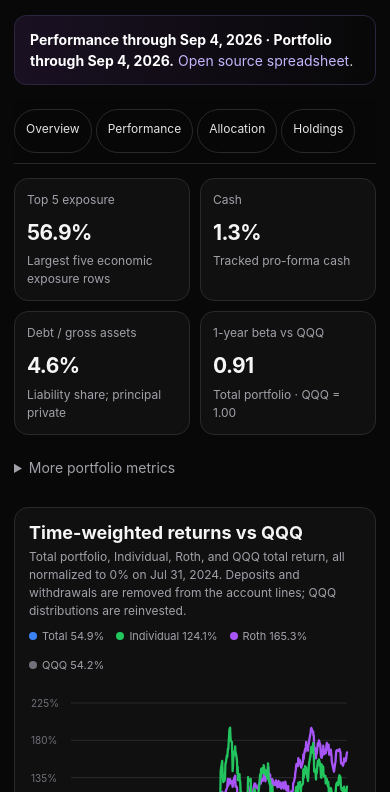
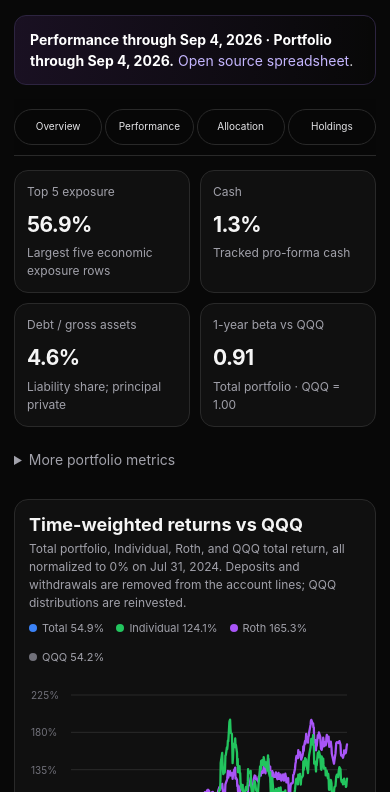
Before and after one commit to samrosenstock10/sam-portfolio-dashboard, a website: page index.html in a window 390 px wide. Shown: the part 52-844 px from the top of the page. Drawn offline with Linux system fonts and the light colour scheme.

Commit message:
Commit mobile navigation CSS to the source artifact

```diff
--- a/index.html
+++ b/index.html
@@ -99,7 +99,7 @@
     @media(max-width:1050px){.metrics{grid-template-columns:repeat(3,1fr)}}
     @media(max-width:760px){.perf-summary,.perf-accounts{grid-template-columns:1fr}.beta-grid{grid-template-columns:repeat(2,minmax(0,1fr))}.perf-summary{gap:8px}.perf-tile{min-height:82px}.skill-row{grid-template-columns:88px minmax(0,1fr) 42px}.shell{padding:20px 14px 44px}.grid{grid-template-columns:1fr}.full{grid-column:auto}.metrics{grid-template-columns:repeat(2,1fr)}header{display:block}.bar-row{grid-template-columns:minmax(86px,112px) minmax(0,1fr) 45px;gap:7px}.bar-name{font-size:11px}.axis-note{margin-left:119px;margin-right:52px}.donut-wrap{grid-template-columns:140px 1fr}.donut{width:135px;height:135px}.donut:after{inset:27px}.card{padding:14px}.table-card{padding:0}.table-head{padding:14px}.chart-scroll{max-height:520px}.return-chart-wrap{height:270px}}
     @media(max-width:430px){h1{font-size:26px}.metric{min-height:82px;padding:12px}.metric-value{font-size:21px}.donut-wrap{grid-template-columns:1fr}.donut{margin:auto}.bar-row{grid-template-columns:88px minmax(0,1fr) 42px}.axis-note{display:none}}
-    .section-nav{position:sticky;top:0;z-index:20;display:flex;gap:6px;flex-wrap:wrap;padding:10px 0;background:rgba(8,8,8,.96);border-bottom:1px solid var(--line);margin-bottom:14px}.section-nav a{padding:10px 16px;min-height:44px;border-radius:999px;border:1px solid var(--line);color:#e4e4e7}.section-nav a:hover,.section-nav a:focus-visible{background:#202024;text-decoration:none}.more-metrics{margin:8px 0 18px;color:var(--muted)}.more-metrics summary{padding:8px 0;cursor:pointer;width:fit-content;min-height:40px}.view-all{margin-top:15px;min-height:44px;padding:10px 16px;border:1px solid #52525b;border-radius:999px;background:var(--panel2);color:var(--text);font:inherit;cursor:pointer}.metric-help{color:#a1a1aa;font-size:12px}[id]{scroll-margin-top:85px}button:focus-visible,a:focus-visible,summary:focus-visible{outline:2px solid #c4b5fd;outline-offset:3px}[hidden]{display:none!important}@media(prefers-reduced-motion:reduce){html{scroll-behavior:auto}}@media(max-width:430px){.section-nav{gap:4px}.section-nav a{padding:10px 11px;font-size:12px}}
+    .section-nav{position:sticky;top:0;z-index:20;display:flex;gap:6px;flex-wrap:wrap;padding:10px 0;background:rgba(8,8,8,.96);border-bottom:1px solid var(--line);margin-bottom:14px}.section-nav a{padding:10px 16px;min-height:44px;border-radius:999px;border:1px solid var(--line);color:#e4e4e7}.section-nav a:hover,.section-nav a:focus-visible{background:#202024;text-decoration:none}.more-metrics{margin:8px 0 18px;color:var(--muted)}.more-metrics summary{padding:8px 0;cursor:pointer;width:fit-content;min-height:40px}.view-all{margin-top:15px;min-height:44px;padding:10px 16px;border:1px solid #52525b;border-radius:999px;background:var(--panel2);color:var(--text);font:inherit;cursor:pointer}.metric-help{color:#a1a1aa;font-size:12px}[id]{scroll-margin-top:85px}button:focus-visible,a:focus-visible,summary:focus-visible{outline:2px solid #c4b5fd;outline-offset:3px}[hidden]{display:none!important}@media(prefers-reduced-motion:reduce){html{scroll-behavior:auto}}@media(max-width:600px){.section-nav{display:grid;grid-template-columns:repeat(4,minmax(0,1fr));gap:3px;flex-wrap:nowrap;width:100%}.section-nav a{display:flex;align-items:center;justify-content:center;padding:7px 2px;font-size:10px;min-height:36px;white-space:nowrap;width:100%;min-width:0}}
   </style>
 </head>
 <body>
```
